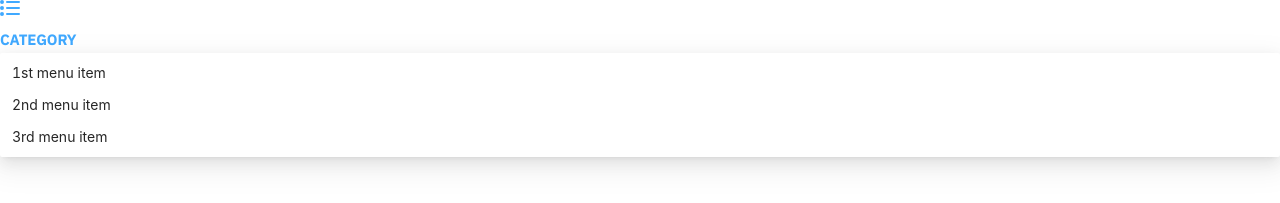
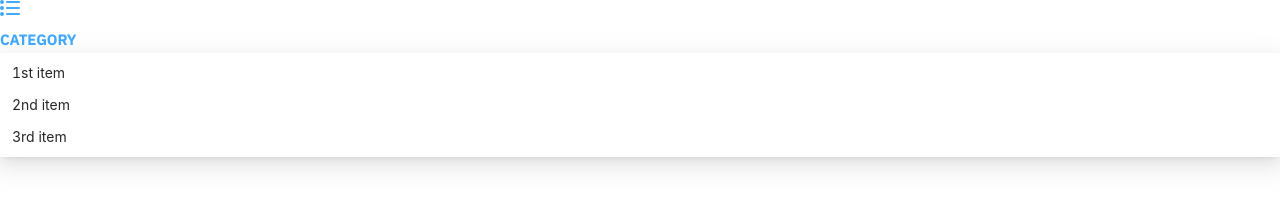
Before and after one commit to Rakib0101/vue-ant, a Vue app: page / in a window 1280 px wide. Shown: the top 203 px of the page. Built offline with nearby package versions, Linux system fonts and the light colour scheme.

Commit message:
fix:Navbar max width added, drop-shadow added, dropdown reusable now

```diff
--- a/src/components/MidNav.vue
+++ b/src/components/MidNav.vue
@@ -5,12 +5,36 @@ export default {
     name: 'MidNav',
     components: {
         ListIcon, DownIcon
+    },
+    data() {
+        return {
+            categories: [
+                {
+                    link: "/", item: "1st item"
+                },
+                {
+                    link: "/", item: "2nd item"
+                },
+                {
+                    link: "/", item: "3rd item"
+                },
+            ],
+            menus: [
+                {
+                    link: "/", item: "1st item"
+                },
+                {
+                    link: "/", item: "2nd item"
+                },
+            ]
+        }
     }
 }
 </script>
 
 <template>
-    <div class="flex justify-between pt-5 items-center">
+    <div class="max-w-[1920px] bg-white drop-shadow py-6">
+        <div class="flex justify-between max-w-[1320px] mx-auto">
             <div class="flex gap-5">
                 <!-- Category Button -->
                 <div class="w-[148px]">
@@ -22,14 +46,8 @@ export default {
                         </a>
                         <template #overlay>
                             <a-menu>
-                            <a-menu-item>
-                                <a href="javascript:;">1st menu item</a>
-                            </a-menu-item>
-                            <a-menu-item>
-                                <a href="javascript:;">2nd menu item</a>
-                            </a-menu-item>
-                            <a-menu-item>
-                                <a href="javascript:;">3rd menu item</a>
+                                <a-menu-item v-for="category in  categories " :key="category.item">
+                                    <a :href="category.item">{{ category.item }}</a>
                                 </a-menu-item>
                             </a-menu>
                         </template>
@@ -47,8 +65,8 @@ export default {
                         </a>
                         <template #overlay>
                             <a-menu>
-                            <a-menu-item>
-                                <a href="/">1st menu item</a>
+                                <a-menu-item v-for="menu in menus" :key="menu.item">
+                                    <a :href="menu.link">{{ menu.item }}</a>
                                 </a-menu-item>
                             </a-menu>
                         </template>
@@ -59,6 +77,7 @@ export default {
             <a-button class="llBtn !py-[11px] !px-[17px] !h-auto">
                 EN,USD
             </a-button>
+        </div>
     </div>
 </template>
 
```
Lines whose indentation alone changed are shown as unchanged.
